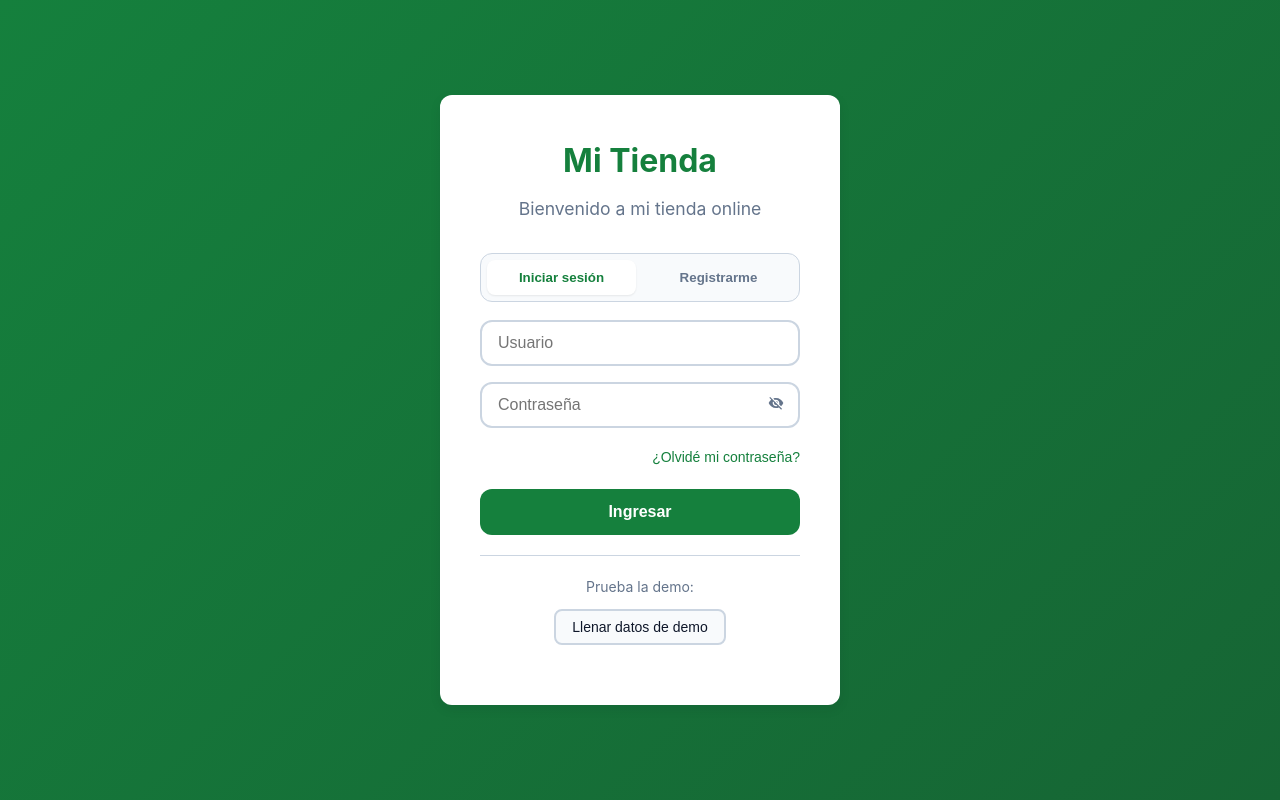
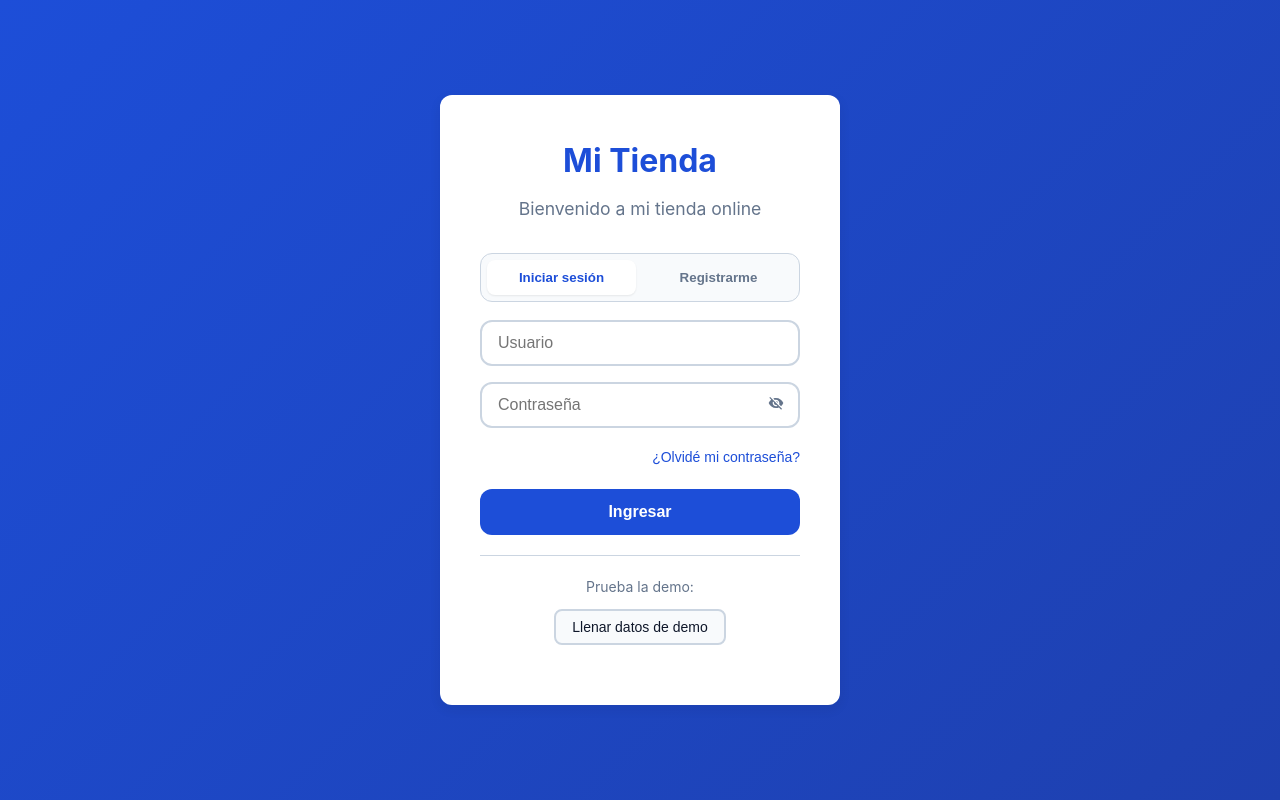
Before and after one commit to dtarqui/project_ci_cd, a React app in the folder frontend/: page /login in a window 1280 px wide. Built offline with nearby package versions, Linux system fonts and the light colour scheme.

Commit message:
feat(ui): cambia el color de marca a azul para el escenario controlado E4

```diff
--- a/frontend/src/styles.css
+++ b/frontend/src/styles.css
@@ -7,9 +7,9 @@
 
 :root {
   /* Marca */
-  --color-primary: #15803d;
-  --color-primary-dark: #166534;
-  --color-primary-soft: #dcfce7;
+  --color-primary: #1d4ed8;
+  --color-primary-dark: #1e40af;
+  --color-primary-soft: #dbeafe;
   --color-accent: #0d9488;
   --color-accent-soft: #ccfbf1;
 
```
